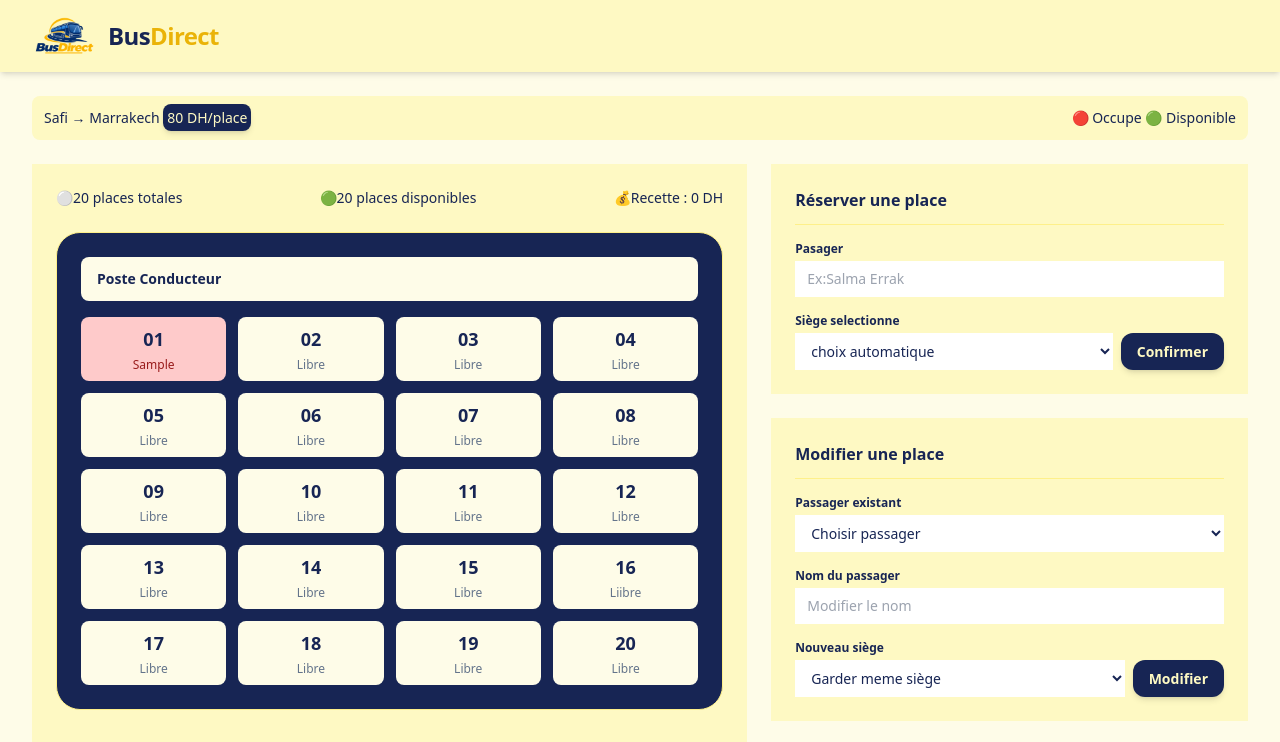
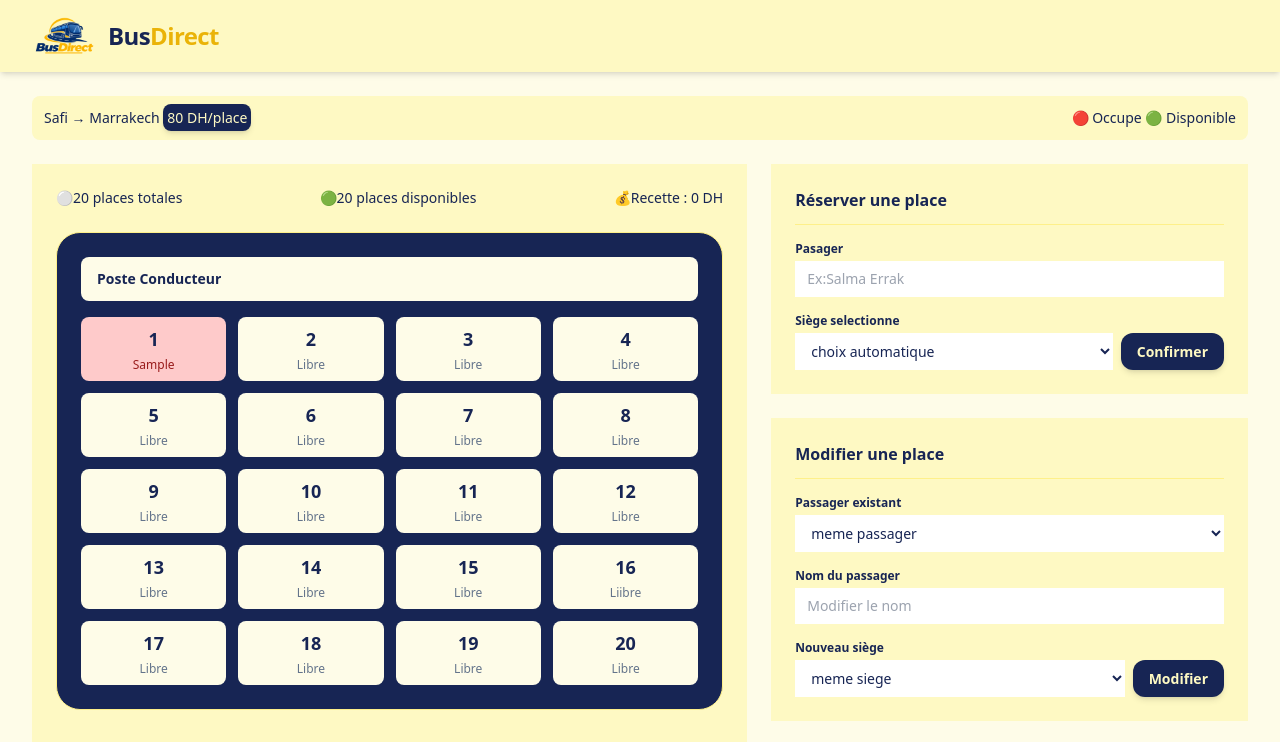
Before and after one commit to erraksalma/BusDirect-, a website: page index.html in a window 1280 px wide. Both pictures are taken after typing "Sample" into the empty fields and a click on the button "Confirmer". Shown: the top 742 px of the page. Drawn offline with Linux system fonts and the light colour scheme.

Commit message:
remplir select pour la phase de modifier les sierges et les passagers

```diff
--- a/index.html
+++ b/index.html
@@ -49,39 +49,39 @@
           </div>
           <div id="seats" class="grid grid-cols-[1fr_1fr__1fr_1fr] gap-3">
              <div class=" rounded-lg flex h-16 flex-col items-center justify-between  bg-yellow-50 p-2" data-seat="1">
-      <span class="text-lg font-extrabold text-blue-950">01</span>
+      <span class="text-lg font-extrabold text-blue-950">1</span>
       <span class="text-xs text-slate-500">Libre</span>
     </div>
     <div class=" rounded-lg flex h-16 flex-col items-center justify-between  bg-yellow-50 p-2" data-seat="2">
-      <span class="text-lg font-extrabold text-blue-950">02</span>
+      <span class="text-lg font-extrabold text-blue-950">2</span>
       <span class="text-xs text-slate-500">Libre</span>
     </div>
 <div class=" rounded-lg flex h-16 flex-col items-center justify-between  bg-yellow-50 p-2" data-seat="3">
-      <span class="text-lg font-extrabold text-blue-950">03</span>
+      <span class="text-lg font-extrabold text-blue-950">3</span>
       <span class="text-xs text-slate-500">Libre</span>
     </div>
     <div class=" rounded-lg flex h-16 flex-col items-center justify-between  bg-yellow-50 p-2" data-seat="4">
-      <span class="text-lg font-extrabold text-blue-950">04</span>
+      <span class="text-lg font-extrabold text-blue-950">4</span>
       <span class="text-xs text-slate-500">Libre</span>
     </div>
     <div class=" rounded-lg flex h-16 flex-col items-center justify-between  bg-yellow-50 p-2" data-seat="5">
-      <span class="text-lg font-extrabold text-blue-950">05</span>
+      <span class="text-lg font-extrabold text-blue-950">5</span>
       <span class="text-xs text-slate-500">Libre</span>
     </div>
     <div class=" rounded-lg flex h-16 flex-col items-center justify-between  bg-yellow-50 p-2" data-seat="6">
-      <span class="text-lg font-extrabold text-blue-950">06</span>
+      <span class="text-lg font-extrabold text-blue-950">6</span>
       <span class="text-xs text-slate-500">Libre</span>
     </div>
     <div class=" rounded-lg flex h-16 flex-col items-center justify-between  bg-yellow-50 p-2" data-seat="7">
-      <span class="text-lg font-extrabold text-blue-950">07</span>
+      <span class="text-lg font-extrabold text-blue-950">7</span>
       <span class="text-xs text-slate-500">Libre</span>
     </div>
     <div class=" rounded-lg flex h-16 flex-col items-center justify-between  bg-yellow-50 p-2" data-seat="8">
-      <span class="text-lg font-extrabold text-blue-950">08</span>
+      <span class="text-lg font-extrabold text-blue-950">8</span>
       <span class="text-xs text-slate-500">Libre</span>
     </div>
     <div class=" rounded-lg flex h-16 flex-col items-center justify-between  bg-yellow-50 p-2" data-seat="9">
-      <span class="text-lg font-extrabold text-blue-950">09</span>
+      <span class="text-lg font-extrabold text-blue-950">9</span>
       <span class="text-xs text-slate-500">Libre</span>
     </div>
     <div class=" rounded-lg flex h-16 flex-col items-center justify-between  bg-yellow-50 p-2" data-seat="10">
@@ -163,8 +163,8 @@
     </h2>
     <div class="space-y-4">
       <div>
-        <label for="edit-passager" class="mb-1 block text-xs font-semibold text-blue-950">Passager existant</label>
-        <select id="edit-passager" class="w-full  bg-white px-3 py-2 text-sm text-blue-950 focus:outline-none focus:ring-2 focus:ring-blue-950">
+        <label for="edit-passagerexict" class="mb-1 block text-xs font-semibold text-blue-950">Passager existant</label>
+        <select id="edit-passagerexict" class="w-full  bg-white px-3 py-2 text-sm text-blue-950 focus:outline-none focus:ring-2 focus:ring-blue-950">
           <option> Choisir passager </option>
         </select>
       </div>
--- a/script.js
+++ b/script.js
@@ -68,7 +68,10 @@ function reserver() {
 
     reservations.push({ nom: nom, siege: siege });
     noms.push(name);
+    remplirpassagerexict();
+    remplirsiegeexict();
     colorerSiege(siege, nom);
+
     const option = selectionSiege.querySelector('option[value="' + siege + '"]');
     option.remove();
     selectionSiege.value = "";
@@ -81,3 +84,23 @@ formres.addEventListener("submit", e => {
     e.preventDefault();
     reserver();
 });
+
+const selectpasagerexict = document.getElementById("edit-passagerexict");
+const nouveaupasager = document.getElementById("edit-name");
+const nouveausiege = document.getElementById("edit-seat");
+const btnModifier = document.getElementById("btn-edit");
+const formmod = document.getElementById("modification-form");
+
+function remplirpassagerexict() {
+    selectpasagerexict.innerHTML = '<option value="">meme passager</option>';
+    for (let i = 0; i < noms.length ; i++) {
+        selectpasagerexict.add(new Option( noms[i], noms[i]));
+    }
+}
+
+function remplirsiegeexict() {
+    nouveausiege.innerHTML = '<option value="">meme siege</option>';
+    for (let i = 0; i < reservations.length ; i++) {
+        nouveausiege.add(new Option( reservations[i].siege, reservations[i].siege));
+    }
+}
```
